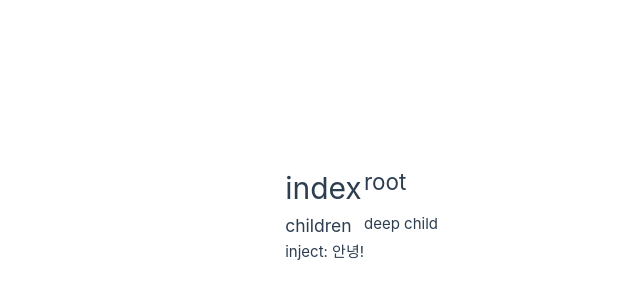
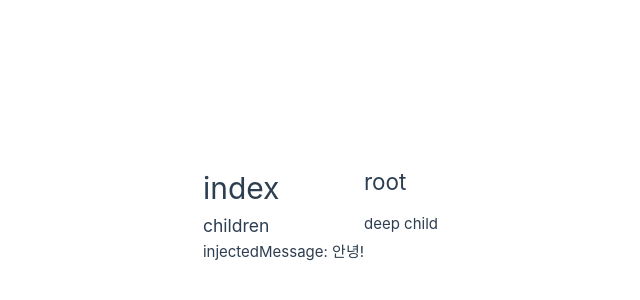
Before and after one commit to SongChangseok/vue-study, a Vue app: page / in a window 1280 px wide. Shown: the part 186-486 px from the top of the page, without its empty margins (276-916 px from the left). Built offline with nearby package versions, Linux system fonts and the light colour scheme.

Commit message:
Symbol을 사용한 키 설정
* 잠재적 충돌을 피하기 위해 제공 키로 Symbol을 사용하는 것이 좋다.

```diff
--- a/src/components/ProvideAndInject/DeepChild.vue
+++ b/src/components/ProvideAndInject/DeepChild.vue
@@ -1,10 +1,13 @@
 <script setup>
 import { inject } from 'vue'
+import myInjectionKey from './keys'
 
-const message = inject('message')
+// const message = inject('message')
+const injectedMessage = inject(myInjectionKey)
 </script>
 
 <template>
   <h4>deep child</h4>
-  <div>inject: {{ message }}</div>
+  <!-- <div>inject: {{ message }}</div> -->
+  <div>injectedMessage: {{ injectedMessage }}</div>
 </template>
--- a/src/components/ProvideAndInject/Root.vue
+++ b/src/components/ProvideAndInject/Root.vue
@@ -1,8 +1,10 @@
 <script setup>
 import { provide } from 'vue'
 import Children from './Children.vue'
+import myInjectionKey from './keys'
 
-provide(/* 키 */ 'message', /* 값 */ '안녕!')
+// provide(/* 키 */ 'message', /* 값 */ '안녕!')
+provide(/* 키 */ myInjectionKey, /* 값 */ '안녕!')
 </script>
 
 <template>
--- /dev/null
+++ b/src/components/ProvideAndInject/keys.js
@@ -0,0 +1,3 @@
+const myInjectionKey = Symbol()
+
+export default myInjectionKey
```
